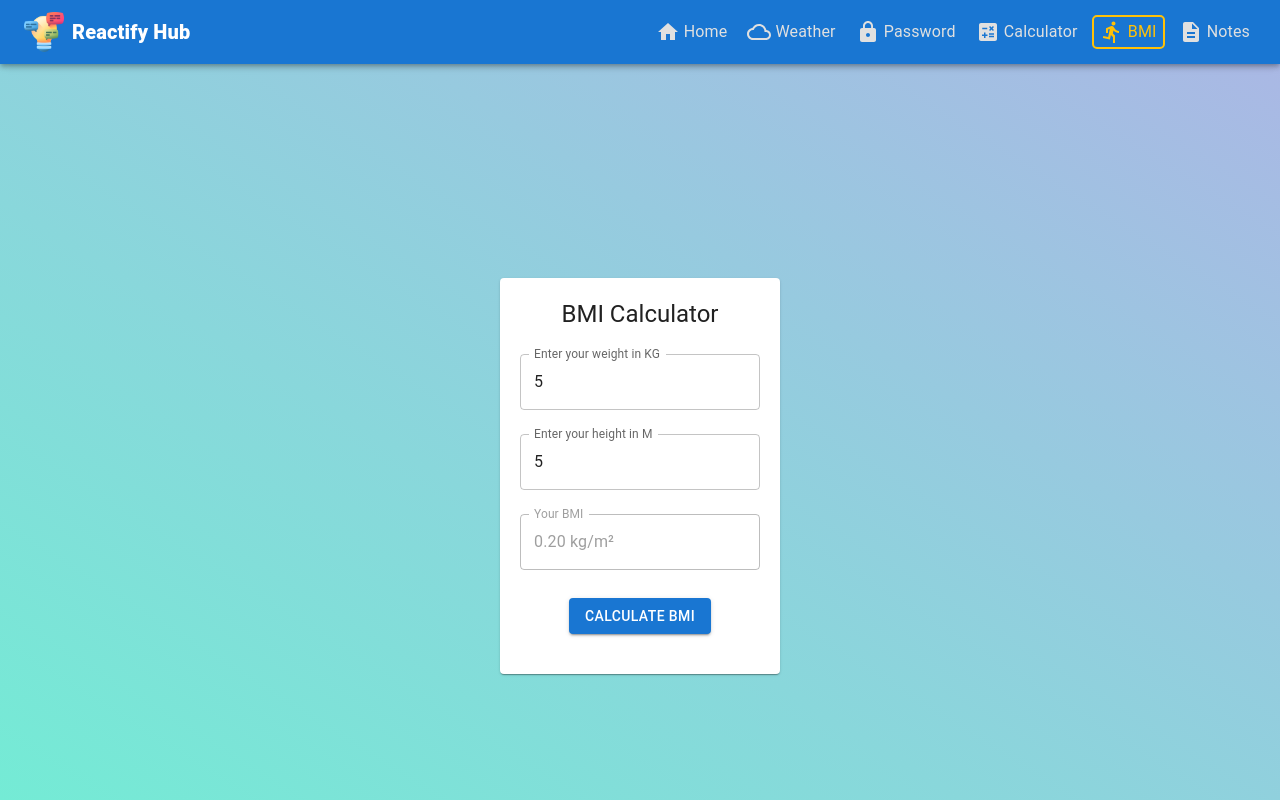
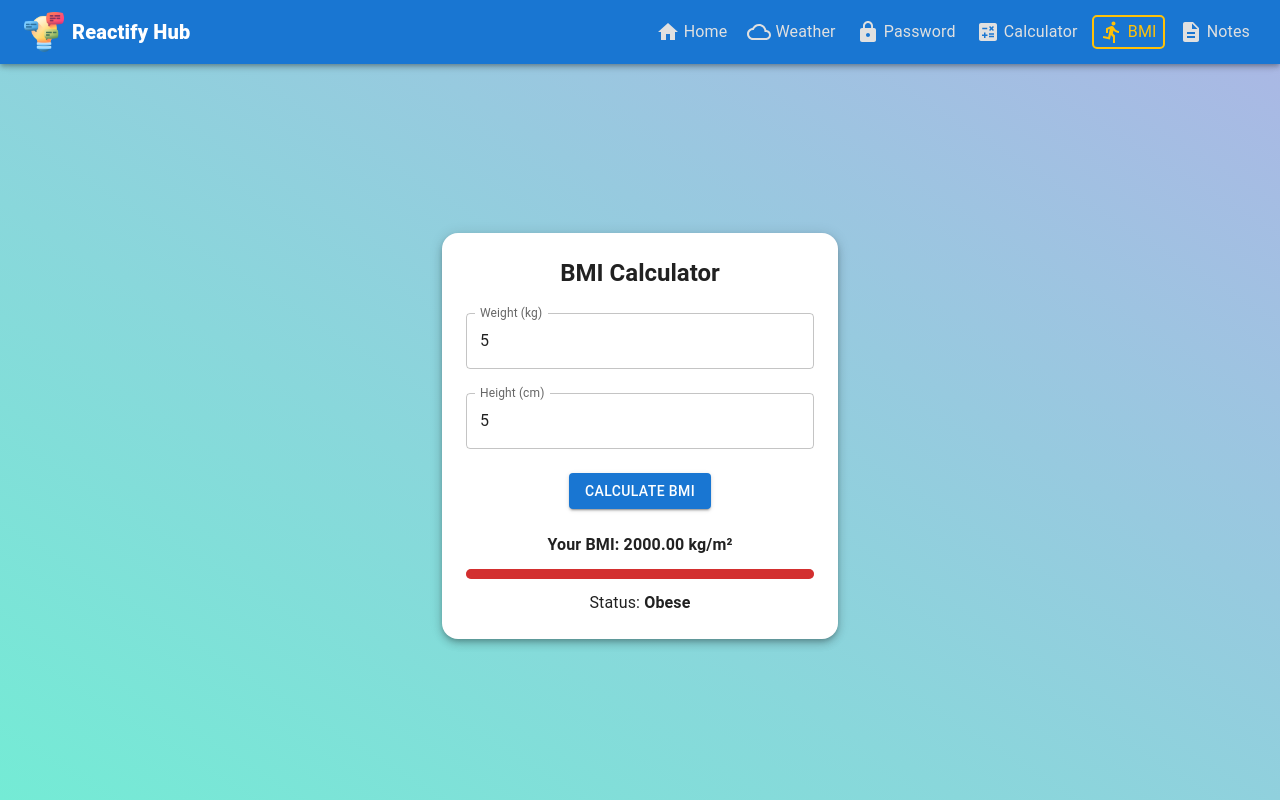
Before and after one commit to amankrs21/Reactify-Hub, a React (Vite) app: page /bmi in a window 1280 px wide. Both pictures are taken after typing "5", "5" into the empty fields and a click on the button "CALCULATE BMI". Built offline with nearby package versions, Linux system fonts and the light colour scheme.

Commit message:
feat: refactor BMI component and consolidate styles into main.css

```diff
--- a/src/main.css
+++ b/src/main.css
@@ -103,7 +103,6 @@ body {
 
 /* CALCULATOR CSS */
 .cal-card {
-    width: 380px;
     height: 420px;
     padding: 15px;
     border-radius: 4px;
@@ -122,3 +121,19 @@ body {
     font-weight: 600;
     color: black;
 }
+
+
+/* BMI CSS */
+.bmi-card {
+    padding: 20px;
+    border-radius: 10px;
+    box-shadow: 0 0 10px 0 rgba(0, 0, 0, 0.5);
+}
+
+.bmi-button {
+    margin-top: 20px;
+    margin-bottom: 20px;
+    width: 100%;
+    display: flex;
+    justify-content: center;
+}
--- a/src/pages/bmi/Bmi.css
+++ /dev/null
@@ -1,30 +0,0 @@
-* {
-    margin: 0;
-    padding: 0;
-    box-sizing: border-box;
-}
-
-.bmi-main {
-    width: 100%;
-    height: 90vh;
-    margin-top: 10vh;
-    display: flex;
-    align-items: center;
-    flex-direction: column;
-    justify-content: center;
-}
-
-.bmi-card {
-    width: 280px;
-    padding: 20px;
-    border-radius: 10px;
-    box-shadow: 0 0 10px 0 rgba(0, 0, 0, 0.5);
-}
-
-.bmi-button {
-    margin-top: 20px;
-    margin-bottom: 20px;
-    width: 100%;
-    display: flex;
-    justify-content: center;
-}
--- a/src/pages/bmi/Bmi.jsx
+++ b/src/pages/bmi/Bmi.jsx
@@ -1,48 +1,108 @@
-import './Bmi.css';
-import React, { useState } from 'react';
-import { Button, Card, TextField, Typography } from '@mui/material';
+import { useState } from 'react';
+import {
+    Button, Card, Container, TextField, Typography, Box, LinearProgress, Tooltip
+} from '@mui/material';
 
+
+// BMI Calculator Component
 export default function Bmi() {
-    const [data, setData] = useState({ weight: '', height: '', bmi: '' });
-    const handleSubmit = () => {
-        const bmi = (data.weight / (data.height) ** 2).toFixed(2) + ' kg/m²';
-        setData({ ...data, bmi })
-    }
+    const [data, setData] = useState({ weight: '', height: '', bmi: '', status: '' });
+
+    const calculateBMI = () => {
+        const weight = parseFloat(data.weight);
+        const height = parseFloat(data.height);
+        if (!weight || !height || height <= 0) {
+            setData({ ...data, bmi: '', status: 'Invalid input' });
+            return;
+        }
+        const heightInM = height / 100;
+        const bmiValue = (weight / (heightInM * heightInM)).toFixed(2);
+        const status = getBMIStatus(bmiValue);
+
+        setData({ ...data, bmi: `${bmiValue} kg/m²`, status });
+    };
+
+    const getBMIStatus = (bmi) => {
+        const value = parseFloat(bmi);
+        if (value < 18.5) return 'Underweight';
+        if (value >= 18.5 && value < 24.9) return 'Normal';
+        if (value >= 25 && value < 29.9) return 'Overweight';
+        if (value >= 30) return 'Obese';
+        return 'Unknown';
+    };
+
+    const getProgressColor = () => {
+        switch (data.status) {
+            case 'Underweight':
+                return 'info';
+            case 'Normal':
+                return 'success';
+            case 'Overweight':
+                return 'warning';
+            case 'Obese':
+                return 'error';
+            default:
+                return 'primary';
+        }
+    };
+
+    const getProgressValue = () => {
+        const bmi = parseFloat(data.bmi);
+        if (!bmi || isNaN(bmi)) return 0;
+        return Math.min((bmi / 40) * 100, 100);
+    };
+
     return (
-        <div className='bmi-main'>
-            <Card className='bmi-card'>
-                <Typography variant="h5" gutterBottom align='center'>
+        <Container maxWidth="xs">
+            <Card className="bmi-card" sx={{ p: 3, borderRadius: 4, boxShadow: 5 }}>
+                <Typography variant="h5" gutterBottom align="center" fontWeight={700}>
                     BMI Calculator
                 </Typography>
+
                 <TextField
                     fullWidth
-                    type='number'
+                    type="number"
                     margin="normal"
                     value={data.weight}
-                    label="Enter your weight in KG"
+                    label="Weight (kg)"
+                    placeholder='Enter your weight in kilograms'
                     onChange={(e) => setData({ ...data, weight: e.target.value })}
                 />
                 <TextField
                     fullWidth
-                    type='number'
+                    type="number"
                     margin="normal"
                     value={data.height}
-                    label="Enter your height in M"
+                    label="Height (cm)"
+                    placeholder='Enter your height in centimeters'
                     onChange={(e) => setData({ ...data, height: e.target.value })}
                 />
-                <TextField
-                    fullWidth
-                    disabled
-                    margin="normal"
-                    label="Your BMI"
-                    value={data.bmi}
-                />
-                <div className='bmi-button'>
-                    <Button variant="contained" onClick={handleSubmit}>
+
+                <Box sx={{ mt: 2, display: 'flex', justifyContent: 'center' }}>
+                    <Button variant="contained" onClick={calculateBMI}>
                         Calculate BMI
                     </Button>
-                </div>
+                </Box>
+
+                {data.bmi && (
+                    <Box sx={{ mt: 3 }}>
+                        <Typography align="center" fontWeight={600}>
+                            Your BMI: {data.bmi}
+                        </Typography>
+                        <Tooltip title={data.status} placement="top">
+                            <LinearProgress
+                                variant="determinate"
+                                color={getProgressColor()}
+                                value={getProgressValue()}
+                                sx={{ mt: 1.5, height: 10, borderRadius: 5 }}
+                            />
+                        </Tooltip>
+                        <Typography align="center" mt={1.5}>
+                            Status: <strong>{data.status}</strong>
+                        </Typography>
+                    </Box>
+                )}
             </Card>
-        </div>
-    )
+        </Container>
+    );
 }
```
